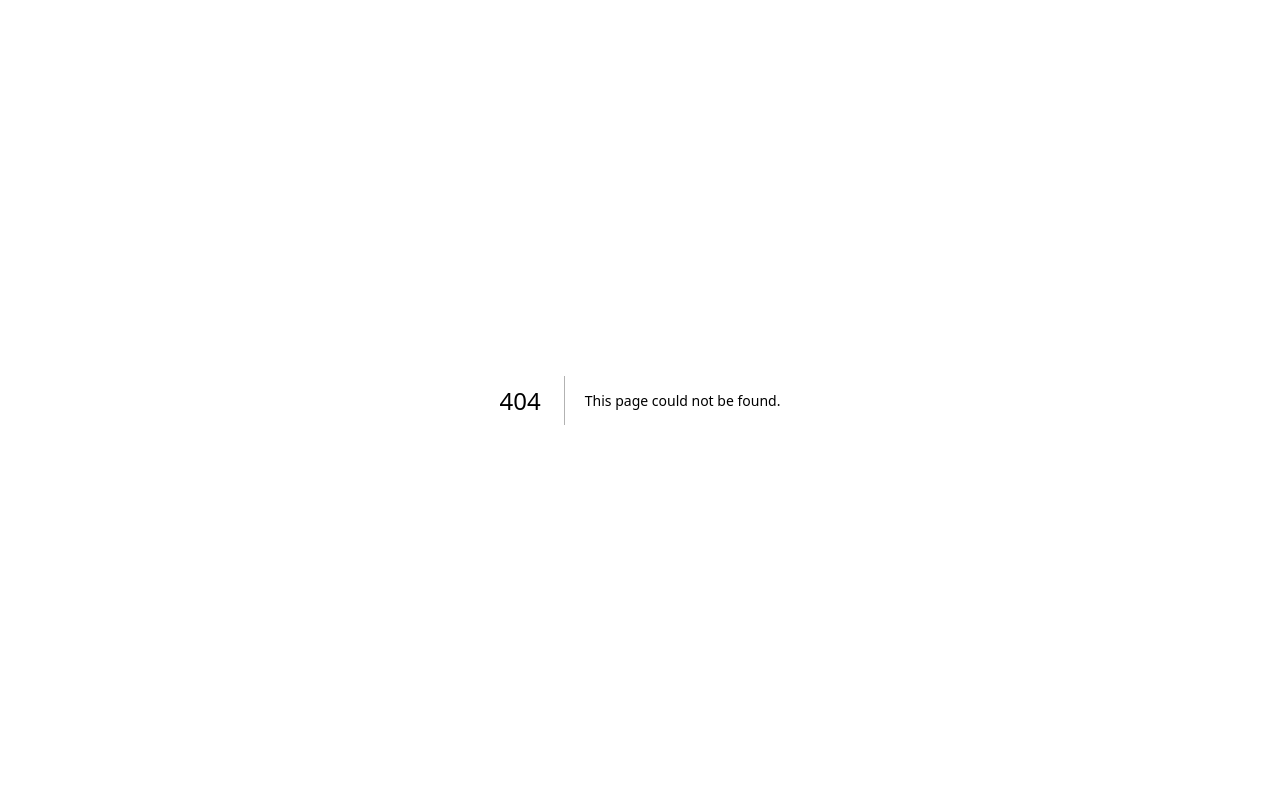
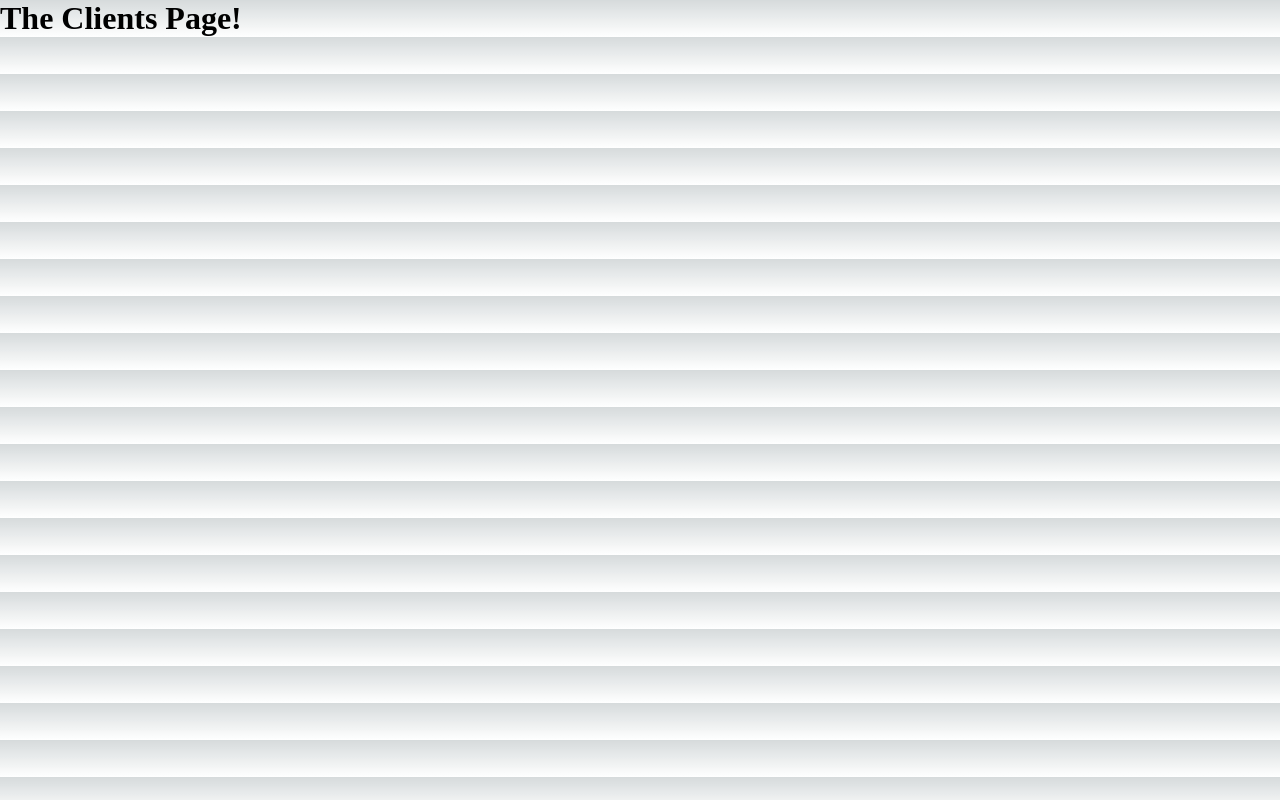
Before and after one commit to ChickenTreasure/nextjs-course-code, a Next.js app in the folder nextjs-learn-base/: page /clients in a window 1280 px wide. Before the commit this address had no page. Built offline with nearby package versions, Linux system fonts and the light colour scheme.

Commit message:
feat✨:  引入客户端id

```diff
--- /dev/null
+++ b/nextjs-learn-base/pages/clients/index.js
@@ -0,0 +1,12 @@
+import React from 'react';
+
+
+function ClientsPage(){
+    return (
+        <div>
+            <h1>The Clients Page!</h1>
+        </div>
+    )
+}
+
+export default ClientsPage;
```
